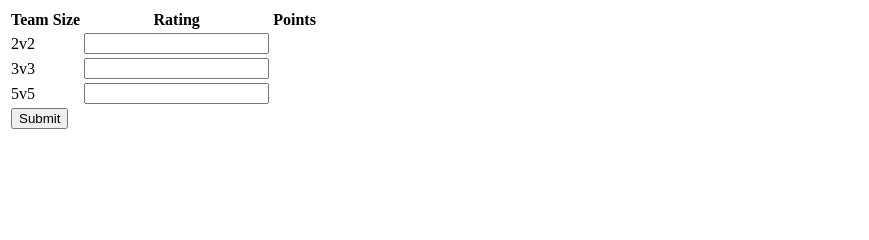
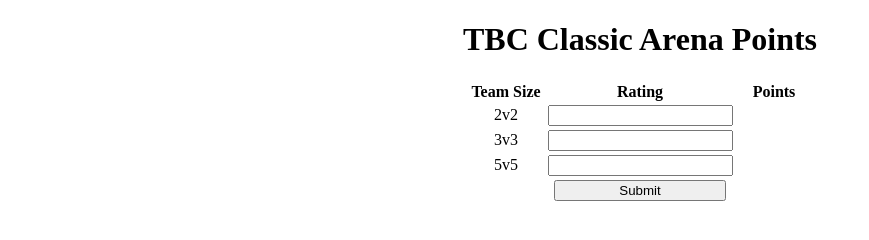
Before and after one commit to DudeMartin/ArenaPoints, a plain HTML site: page index.html in a window 1280 px wide. Shown: the whole page, without its empty margins (0-869 px from the left). Drawn offline with Linux system fonts and the light colour scheme.

Commit message:
Added some styling.

```diff
--- a/index.html
+++ b/index.html
@@ -2,9 +2,12 @@
 <html lang="en">
 <head>
     <meta charset="UTF-8">
+    <meta name="viewport" content="width=device-width">
+    <link rel="stylesheet" type="text/css" href="styles.css"/>
     <title>TBC Classic Arena Points</title>
 </head>
 <body>
+<h1>TBC Classic Arena Points</h1>
 <table>
     <tr>
         <th>Team Size</th>
@@ -13,27 +16,21 @@
     </tr>
     <tr>
         <td><label for="2v2-rating">2v2</label></td>
-        <td>
-            <input id="2v2-rating" type="text">
-        </td>
+        <td><input id="2v2-rating" type="text"></td>
         <td id="2v2-points"></td>
     </tr>
     <tr>
         <td><label for="3v3-rating">3v3</label></td>
-        <td>
-            <input id="3v3-rating" type="text">
-        </td>
+        <td><input id="3v3-rating" type="text"></td>
         <td id="3v3-points"></td>
     </tr>
     <tr>
         <td><label for="5v5-rating">5v5</label></td>
-        <td>
-            <input id="5v5-rating" type="text">
-        </td>
+        <td><input id="5v5-rating" type="text"></td>
         <td id="5v5-points"></td>
     </tr>
     <tr>
-        <td><button id="submit-button" onclick="calculatePointsAndShow()">Submit</button></td>
+        <td colspan="3"><button class="submit-button" onclick="calculatePointsAndShow()">Submit</button></td>
     </tr>
 </table>
 </body>
--- /dev/null
+++ b/styles.css
@@ -0,0 +1,20 @@
+h1 {
+    text-align: center;
+}
+
+table {
+    margin-left: auto;
+    margin-right: auto;
+}
+
+th {
+    min-width: 75px;
+}
+
+td {
+    text-align: center;
+}
+
+.submit-button {
+    width: 50%;
+}
```
